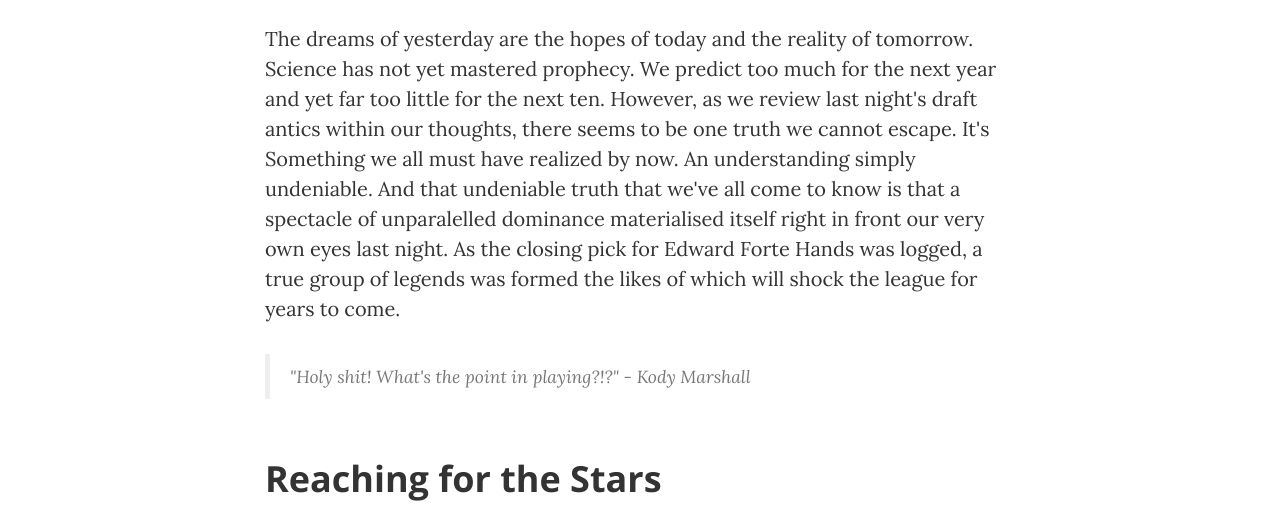
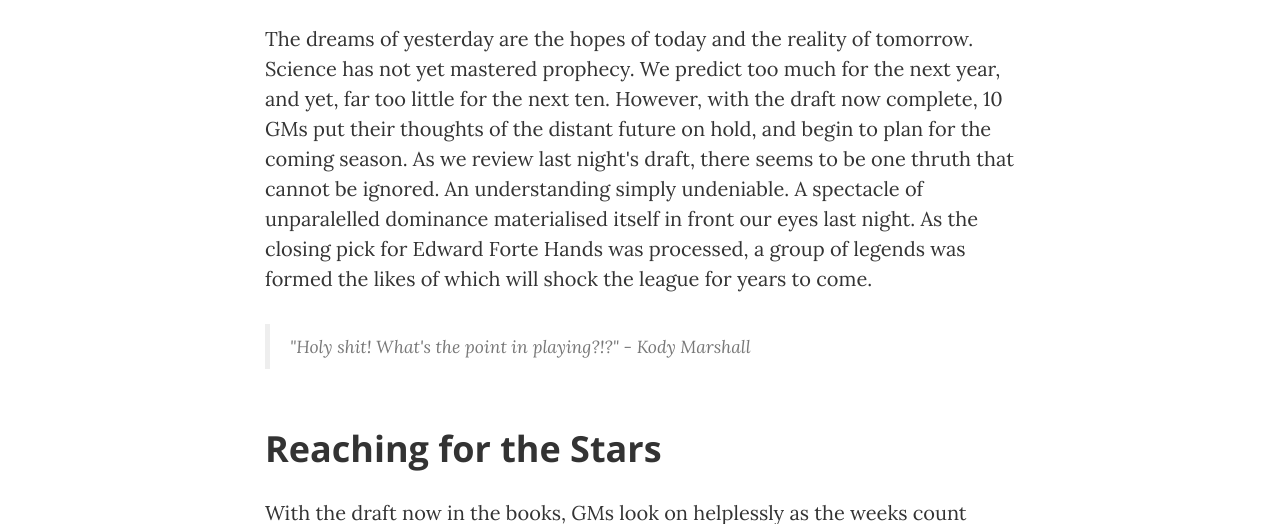
Before and after one commit to stephenjbell1/ffPage, a website: page post.html in a window 1280 px wide. Shown: the part 692-1216 px from the top of the page. Drawn offline with nearby package versions, Linux system fonts and the light colour scheme.

Commit message:
changed text in the post page

```diff
--- a/post.html
+++ b/post.html
@@ -96,7 +96,7 @@
 
                     <h2 class="section-heading">The Draft</h2>
 
-                    <p>The dreams of yesterday are the hopes of today and the reality of tomorrow. Science has not yet mastered prophecy. We predict too much for the next year and yet far too little for the next ten. However, as we review last night's draft antics within our thoughts, there seems to be one truth we cannot escape. It's Something we all must have realized by now. An understanding simply undeniable. And that undeniable truth that we've all come to know is that a spectacle of unparalelled dominance materialised itself right in front our very own eyes last night. As the closing pick for Edward Forte Hands was logged, a true group of legends was formed the likes of which will shock the league for years to come.</p>
+                    <p>The dreams of yesterday are the hopes of today and the reality of tomorrow. Science has not yet mastered prophecy. We predict too much for the next year, and yet, far too little for the next ten. However, with the draft now complete, 10 GMs put their thoughts of the distant future on hold, and begin to plan for the coming season. As we review last night's draft, there seems to be one thruth that cannot be ignored. An understanding simply undeniable. A spectacle of unparalelled dominance materialised itself in front our eyes last night. As the closing pick for Edward Forte Hands was processed, a group of legends was formed the likes of which will shock the league for years to come.</p>
 
                     <blockquote>"Holy shit! What's the point in playing?!?" - Kody Marshall</blockquote>
 
```
